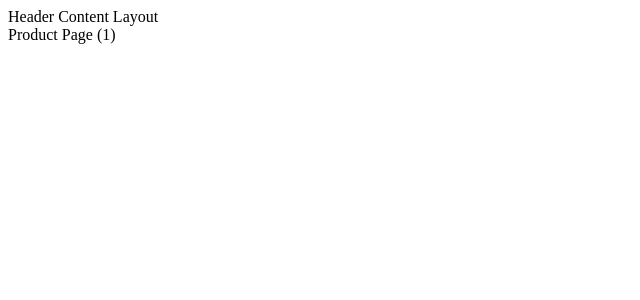
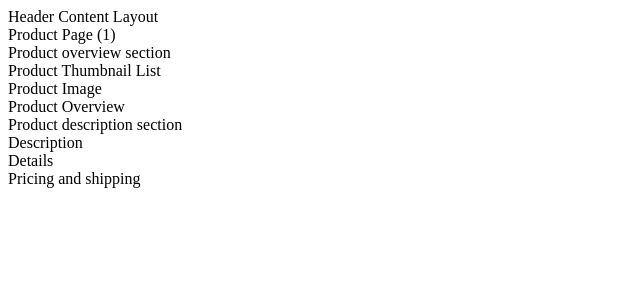
Before and after one commit to miodragtomic/mui-article, a React (Vite) app: page /1 in a window 1280 px wide. Shown: the top 300 px of the page, without its empty margins (0-640 px from the left). Built offline with nearby package versions, Linux system fonts and the light colour scheme.

Commit message:
Component structure / architecture

```diff
--- /dev/null
+++ b/src/components/product-list/ProductList.tsx
@@ -0,0 +1,5 @@
+export function ProductList() {
+  return (
+    <div>Product List</div>
+  )
+}
--- /dev/null
+++ b/src/components/product/Description.tsx
@@ -0,0 +1,7 @@
+export function Description() {
+  return (
+    <div>
+      Description
+    </div>
+  )
+}
--- /dev/null
+++ b/src/components/product/Details.tsx
@@ -0,0 +1,7 @@
+export function Details() {
+  return (
+    <div>
+      Details
+    </div>
+  )
+}
--- /dev/null
+++ b/src/components/product/PricingAndShipping.tsx
@@ -0,0 +1,5 @@
+export function PricingAndShipping() {
+  return (
+    <div>Pricing and shipping</div>
+  )
+}
--- /dev/null
+++ b/src/components/product/ProductDescriptionSection.tsx
@@ -0,0 +1,14 @@
+import { Description } from "./Description";
+import { Details } from './/Details'
+import { PricingAndShipping } from "./PricingAndShipping";
+
+export function ProductDescriptionSection() {
+  return (
+    <div>
+      Product description section
+      <Description />
+      <Details />
+      <PricingAndShipping />
+    </div>
+  )
+}
--- /dev/null
+++ b/src/components/product/ProductImage.tsx
@@ -0,0 +1,7 @@
+export function ProductImage() {
+  return (
+    <div>
+      Product Image
+    </div>
+  )
+}
--- /dev/null
+++ b/src/components/product/ProductOverview.tsx
@@ -0,0 +1,7 @@
+export function ProductOverview() {
+  return (
+    <div>
+      Product Overview
+    </div>
+  )
+}
--- /dev/null
+++ b/src/components/product/ProductOverviewSection.tsx
@@ -0,0 +1,14 @@
+import { ProductThumbnailList } from "./ProductThumbnailList";
+import { ProductImage } from "./ProductImage"
+import { ProductOverview } from "./ProductOverview";
+
+export function ProductOverviewSection() {
+  return (
+    <div>
+      Product overview section
+      <ProductThumbnailList />
+      <ProductImage />
+      <ProductOverview />
+    </div>
+  )
+}
--- /dev/null
+++ b/src/components/product/ProductThumbnailList.tsx
@@ -0,0 +1,7 @@
+export function ProductThumbnailList() {
+  return (
+    <div>
+      Product Thumbnail List
+    </div>
+  )
+}
--- a/src/pages/ProductListPage.tsx
+++ b/src/pages/ProductListPage.tsx
@@ -1,7 +1,7 @@
+import { ProductList } from "../components/product-list/ProductList";
+
 export function ProductListPage() {
   return (
-    <div>
-      Product List Page
-    </div>
+    <ProductList />
   )
 }
--- a/src/pages/ProductPage.tsx
+++ b/src/pages/ProductPage.tsx
@@ -1,9 +1,14 @@
-import { useParams } from "react-router"
+import { useParams } from "react-router";
+import { ProductOverviewSection } from "../components/product/ProductOverviewSection";
+import { ProductDescriptionSection } from "../components/product/ProductDescriptionSection";
 
 export function ProductPage() {
   const { productId } = useParams();
 
   return (
-    <div>Product Page ({ productId })</div>
+    <div>Product Page ({ productId })
+      <ProductOverviewSection />
+      <ProductDescriptionSection />
+    </div>
   )
 }
```
